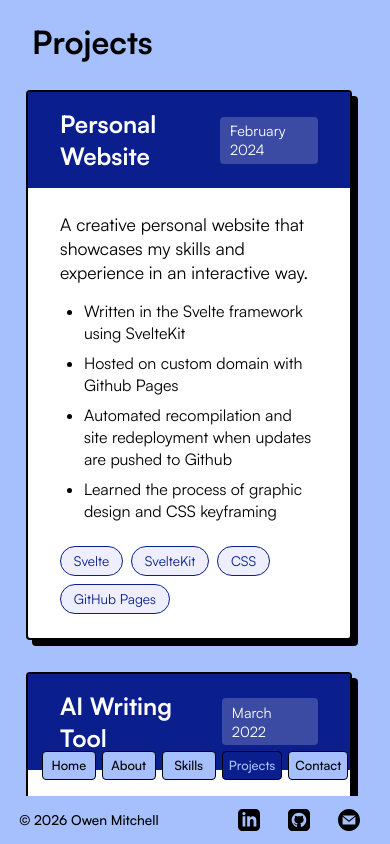
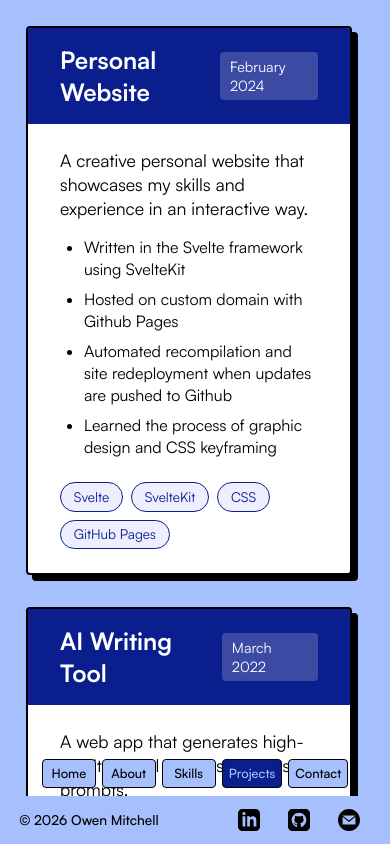
Before and after one commit to owen-mitch/owenmitch, a SvelteKit app: page /projects in a window 390 px wide. Built offline with nearby package versions, Linux system fonts and the light colour scheme.

Commit message:
header on top and the pages slide

```diff
--- a/src/global.css
+++ b/src/global.css
@@ -31,6 +31,7 @@
     --transition-ease: ease-out;
 
     /* Layout */
+    --nav-height: 5em;
     --footer-height: 3.2em;
 }
 
--- /dev/null
+++ b/src/lib/navigation.js
@@ -0,0 +1,10 @@
+import { writable } from 'svelte/store';
+
+export const PAGE_ORDER = ['/', '/about', '/skills', '/projects', '/contact'];
+
+export const navDirection = writable(1);
+
+export function getPageIndex(path) {
+    const idx = PAGE_ORDER.indexOf(path);
+    return idx === -1 ? 0 : idx;
+}
--- a/src/routes/+layout.svelte
+++ b/src/routes/+layout.svelte
@@ -1,9 +1,13 @@
 <script>
     import "../global.css";
-    import { onNavigate } from "$app/navigation";
+    import { onNavigate, beforeNavigate } from "$app/navigation";
     import { onMount } from "svelte";
     import { page } from "$app/stores";
     import Analytics from "../lib/analytics.svelte";
+    import ButtonTray from "./ButtonTray.svelte";
+    import Footer from "./Footer.svelte";
+    import { navDirection, getPageIndex } from "$lib/navigation";
+    import { cubicOut } from 'svelte/easing';
 
     const siteUrl = 'https://owenmit.ch';
 
@@ -31,6 +35,26 @@
     };
 
     $: currentSeo = seo[$page.url.pathname] || seo['/'];
+    $: isHome = $page.url.pathname === '/';
+
+    let ready = false;
+    let currentDirection = 1;
+    let skipTransition = false;
+
+    beforeNavigate(({ from, to }) => {
+        if (from && to) {
+            const fromPath = from.url.pathname;
+            const toPath = to.url.pathname;
+            skipTransition = fromPath === '/' || toPath === '/';
+
+            if (!skipTransition) {
+                const fromIdx = getPageIndex(fromPath);
+                const toIdx = getPageIndex(toPath);
+                currentDirection = toIdx >= fromIdx ? 1 : -1;
+                navDirection.set(currentDirection);
+            }
+        }
+    });
 
     // Track page navigation
     onNavigate((navigation) => {
@@ -40,6 +64,8 @@
     });
 
     onMount(() => {
+        ready = true;
+
         const waitForTracking = () => {
             if (typeof window !== 'undefined' && window.trackAction) {
                 // Track the entry page
@@ -67,6 +93,26 @@
 
         waitForTracking();
     });
+
+    function slideIn(node) {
+        if (!ready || skipTransition) return { duration: 0 };
+        const d = currentDirection;
+        return {
+            duration: 400,
+            easing: cubicOut,
+            css: (t) => `transform: translateX(${(1 - t) * d * 100}%)`
+        };
+    }
+
+    function slideOut(node) {
+        if (!ready || skipTransition) return { duration: 0 };
+        const d = currentDirection;
+        return {
+            duration: 400,
+            easing: cubicOut,
+            css: (t) => `transform: translateX(${(1 - t) * -d * 100}%)`
+        };
+    }
 </script>
 
 <svelte:head>
@@ -83,12 +129,43 @@
 
 <Analytics />
 
-<slot />
+{#if !isHome}
+    <ButtonTray />
+{/if}
+
+<div class="page-transition-container">
+    {#key $page.url.pathname}
+        <div class="page-slide" in:slideIn out:slideOut>
+            <slot />
+        </div>
+    {/key}
+</div>
+
+{#if !isHome}
+    <Footer />
+{/if}
 
 <style>
     :global(html, body) {
         margin: 0;
         height: 100%;
-        /* overflow: hidden; */
+    }
+
+    .page-transition-container {
+        position: fixed;
+        top: 0;
+        left: 0;
+        width: 100%;
+        height: 100%;
+        overflow: hidden;
+        z-index: 1;
+    }
+
+    .page-slide {
+        position: absolute;
+        top: 0;
+        left: 0;
+        width: 100%;
+        height: 100%;
     }
 </style>
--- a/src/routes/ButtonTray.svelte
+++ b/src/routes/ButtonTray.svelte
@@ -18,32 +18,27 @@
         <a href="/contact" class="nav-button" class:active={$page.url.pathname === '/contact'} on:click={() => handleButtonClick('Contact')}>Contact</a>
     </div>
 </div>
-<div class="footer-helper"></div>
 
 <style>
     .button-tray-wrapper {
         position: fixed;
-        bottom: 3.7em;
+        top: 0;
+        left: 0;
         width: 100%;
+        height: var(--nav-height);
         display: flex;
+        align-items: center;
         justify-content: center;
-        z-index: 10;
+        z-index: 100;
+        background-color: var(--color-primary-light);
+        box-sizing: border-box;
     }
 
     .button-tray {
         display: flex;
         justify-content: center;
+        align-items: center;
         gap: 12px;
-        padding: 12px 24px;
-        border-radius: 16px;
-        max-width: 95%;
-        width: fit-content;
-        transition: all 0.3s ease;
-    }
-
-    .footer-helper {
-        width: 100%;
-        height: 3em;
     }
 
     .nav-button {
@@ -73,12 +68,16 @@
         border-color: var(--color-text);
     }
 
-    /* Responsive scaling for small screens */
     @media (max-width: 768px) {
+        .button-tray-wrapper {
+            top: auto;
+            bottom: 3.7em;
+            height: auto;
+            background-color: transparent;
+        }
+
         .button-tray {
-            padding: 8px 12px;
             gap: 8px;
-            max-width: 98%;
         }
 
         .nav-button {
@@ -88,7 +87,6 @@
         }
     }
 
-    /* Even smaller screens */
     @media (max-width: 480px) {
         .button-tray-wrapper {
             bottom: 3.5em;
@@ -97,7 +95,7 @@
         .button-tray {
             flex-wrap: wrap;
             gap: 6px;
-            padding: 8px;
+            padding: 0 8px;
         }
 
         .nav-button {
@@ -105,9 +103,5 @@
             font-size: 0.8rem;
             min-width: 40px;
         }
-
-        .footer-helper {
-            height: 2.8em;
-        }
     }
 </style>
--- a/src/routes/about/+page.svelte
+++ b/src/routes/about/+page.svelte
@@ -1,12 +1,8 @@
 <script>
-    import Footer from "../Footer.svelte";
-    import ButtonTray from "../ButtonTray.svelte";
-    import HeaderAnimation from "../HeaderAnimation.svelte";
     import "../isometric.css";
 </script>
 
 <div class="container">
-    <HeaderAnimation title="About" />
     <div class="about-content">
         <div class="bio-container isometric-container">
             <div class="isometric-title">
@@ -40,8 +36,6 @@
             </div>
         </div>
     </div>
-    <ButtonTray />
-    <Footer />
 </div>
 
 <style>
@@ -51,6 +45,9 @@
         width: 100%;
         height: calc(100% - var(--footer-height));
         overflow: auto;
+        padding-top: var(--nav-height);
+        padding-bottom: 2em;
+        box-sizing: border-box;
     }
 
     .about-content {
@@ -79,4 +76,11 @@
         font-size: medium;
         line-height: 1.6;
     }
+
+    @media (max-width: 768px) {
+        .container {
+            padding-top: 0;
+            padding-bottom: 5em;
+        }
+    }
 </style>
--- a/src/routes/contact/+page.svelte
+++ b/src/routes/contact/+page.svelte
@@ -1,7 +1,4 @@
 <script>
-    import Footer from "../Footer.svelte";
-    import ButtonTray from "../ButtonTray.svelte";
-    import HeaderAnimation from "../HeaderAnimation.svelte";
     import "../isometric.css";
     import { fade } from 'svelte/transition';
 
@@ -31,7 +28,6 @@
 </script>
 
 <div class="container">
-    <HeaderAnimation title="Contact" />
     <div class="contact-content">
             <div class="email-container isometric-email">
                 <div class="email-address">mail@owenmit.ch</div>
@@ -48,8 +44,6 @@
                 {/if}
             </div>
     </div>
-    <ButtonTray />
-    <Footer />
 </div>
 
 <style>
@@ -59,6 +53,8 @@
         width: 100%;
         height: calc(100% - var(--footer-height));
         overflow: auto;
+        padding-top: var(--nav-height);
+        box-sizing: border-box;
     }
 
     .contact-content {
@@ -109,6 +105,13 @@
         height: 20px;
     }
 
+    @media (max-width: 768px) {
+        .container {
+            padding-top: 0;
+            padding-bottom: 5em;
+        }
+    }
+
     .copy-success {
         position: absolute;
         top: -40px;
--- a/src/routes/projects/+page.svelte
+++ b/src/routes/projects/+page.svelte
@@ -1,12 +1,8 @@
-<script lang="ts">
-    import Footer from "../Footer.svelte";
-    import ButtonTray from "../ButtonTray.svelte";
-    import HeaderAnimation from "../HeaderAnimation.svelte";
+<script>
     import "../isometric.css";
 </script>
 
 <div class="container">
-    <HeaderAnimation title="Projects" />
     <div class="projects-content">
         <div class="project-card isometric-container">
             <div class="project-title">
@@ -132,9 +128,6 @@
             </div>
         </div>
     </div>
-    <div class="additional-footer-helper"></div>
-    <ButtonTray />
-    <Footer />
 </div>
 
 <style>
@@ -144,6 +137,9 @@
         width: 100%;
         height: calc(100% - var(--footer-height));
         overflow: auto;
+        padding-top: var(--nav-height);
+        padding-bottom: 2em;
+        box-sizing: border-box;
     }
 
     .projects-content {
@@ -216,8 +212,10 @@
         margin-bottom: 0.5rem;
     }
 
-    .additional-footer-helper {
-        width: 100%;
-        height: 2em;
+    @media (max-width: 768px) {
+        .container {
+            padding-top: 0;
+            padding-bottom: 5em;
+        }
     }
 </style>
--- a/src/routes/skills/+page.svelte
+++ b/src/routes/skills/+page.svelte
@@ -1,12 +1,8 @@
 <script>
-    import Footer from "../Footer.svelte";
-    import ButtonTray from "../ButtonTray.svelte";
-    import HeaderAnimation from "../HeaderAnimation.svelte";
     import "../isometric.css";
 </script>
 
 <div class="container">
-    <HeaderAnimation title="Skills" />
     <div class="skills-content">
         <div class="skills-section isometric-container">
             <div class="isometric-title">
@@ -119,9 +115,6 @@
             </div>
         </div>
     </div>
-    <div class="additional-footer-helper"></div>
-    <ButtonTray />
-    <Footer />
 </div>
 
 <style>
@@ -131,6 +124,9 @@
         width: 100%;
         height: calc(100% - var(--footer-height));
         overflow: auto;
+        padding-top: var(--nav-height);
+        padding-bottom: 2em;
+        box-sizing: border-box;
     }
 
     .skills-content {
@@ -141,11 +137,6 @@
         background-color: var(--color-bg);
         padding: 2em;
         margin: 2em 0;
-    }
-
-    .additional-footer-helper {
-        width: 100%;
-        height: 2em;
     }
 
     .languages-grid {
@@ -205,6 +196,13 @@
         line-height: 1.6;
     }
 
+    @media (max-width: 768px) {
+        .container {
+            padding-top: 0;
+            padding-bottom: 5em;
+        }
+    }
+
     @media (max-width: 600px) {
         .language-card {
             padding: 0.4rem;
```
